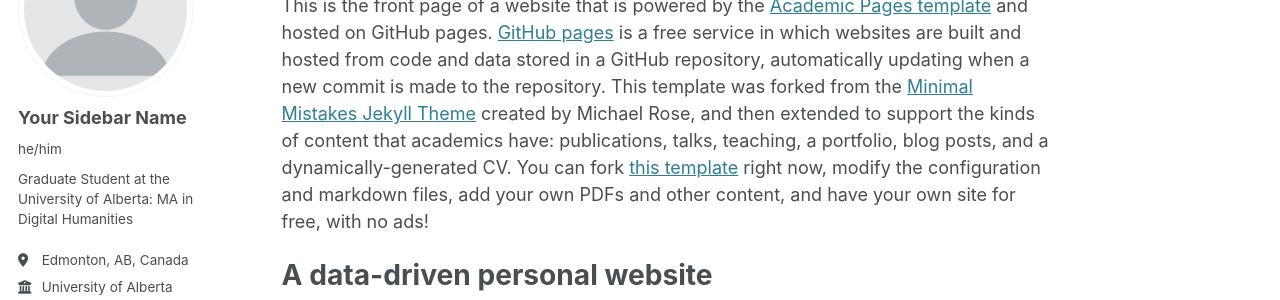
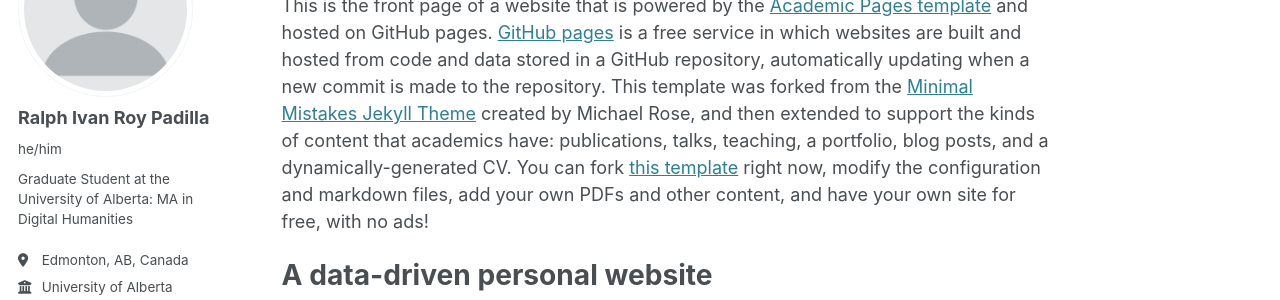
Before and after one commit to ralphiva/ralphiva, a Jekyll site: the page built from _pages/about.md, in a window 1280 px wide. Shown: the part 177-477 px from the top of the page. Built offline with Jekyll 4.4.1, drawn with Linux system fonts in a browser that asks for light colours; some web fonts are replaced.

Commit message:
Update _config.yml

```diff
--- a/_config.yml
+++ b/_config.yml
@@ -23,7 +23,7 @@ repository               : "ralphiva/ralphiva.github.io"
 author:
   # Biographic information
   avatar           : "profile.png"
-  name             : "Your Sidebar Name"
+  name             : "Ralph Ivan Roy Padilla"
   pronouns         : "he/him" # example: "she/her"
   bio              : "Graduate Student at the University of Alberta: MA in Digital Humanities"
   location         : "Edmonton, AB, Canada"
```
